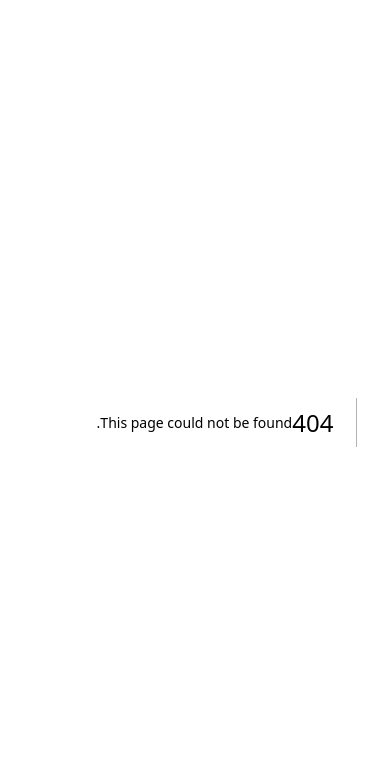
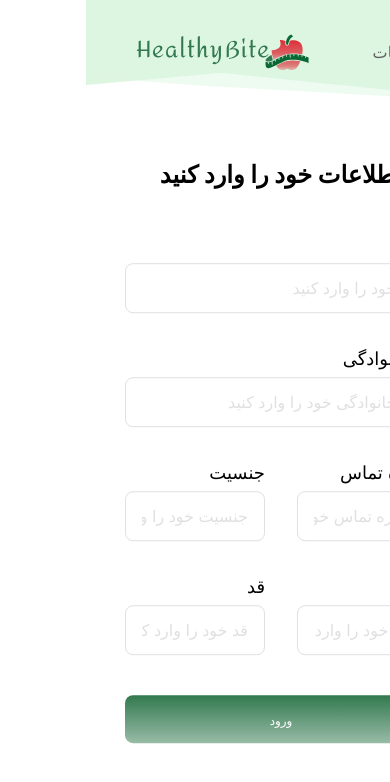
Before and after one commit to ParsaBordbar/Healthcare_Diet, a Next.js app in the folder client/: page /register/diets-bmi in a window 390 px wide. Before the commit this address had no page. Shown: the top 782 px of the page. Built offline with nearby package versions, Linux system fonts and the light colour scheme.

Commit message:
Add diet BMI page and add bmi form in it and its responsive

```diff
--- /dev/null
+++ b/client/src/app/register/diets-bmi/page.tsx
@@ -0,0 +1,49 @@
+"use cleint";
+
+import MainButton from "@/components/MainButton";
+import MainInput from "@/components/MainInput";
+
+const DietPage = () => {
+  return (
+    <>
+      <div className="absolute flex flex-col justify-center lg:justify-end items-center gap-5 w-4/5 lg:w-1/3 top-[50%] translate-y-[-45%] lg:right-[7.5rem]">
+        <form action="" className="flex w-full gap-10 flex-col justify-center">
+          <h1 className="text-center font-bold text-2xl">
+            اطلاعات خود را وارد کنید
+          </h1>
+          <section className="grid w-full grid-cols-2 gap-8">
+            <MainInput
+              parentClassName="col-span-2 md:col-span-1 lg:col-span-2"
+              label="نام"
+              placeholder="نام خود را وارد کنید"
+            />
+            <MainInput
+              parentClassName="col-span-2 md:col-span-1 lg:col-span-2"
+              label="نام خانوادگی"
+              placeholder="نام خانوادگی خود را وارد کنید"
+            />
+            <MainInput
+              parentClassName="lg:col-span-2"
+              label="شماره تماس"
+              placeholder="شماره تماس خود را وارد کنید"
+            />
+            <MainInput
+              parentClassName="lg:col-span-2"
+              label="جنسیت"
+              placeholder="جنسیت خود را وارد کنید"
+            />
+            <MainInput label="وزن" placeholder="وزن خود را وارد کنید" />
+            <MainInput label="قد" placeholder="قد خود را وارد کنید" />
+          </section>
+          <MainButton
+            gradient
+            className="w-full py-3 !text-white"
+            value={"ورود"}
+          />
+        </form>
+      </div>
+    </>
+  );
+};
+
+export default DietPage;
```
